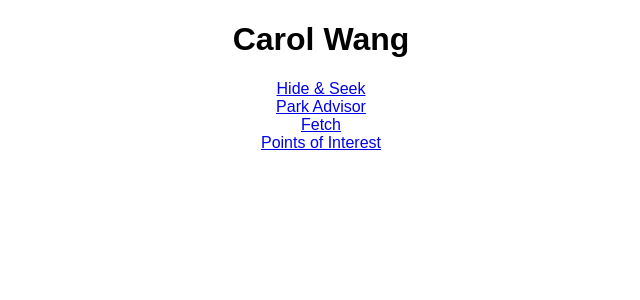
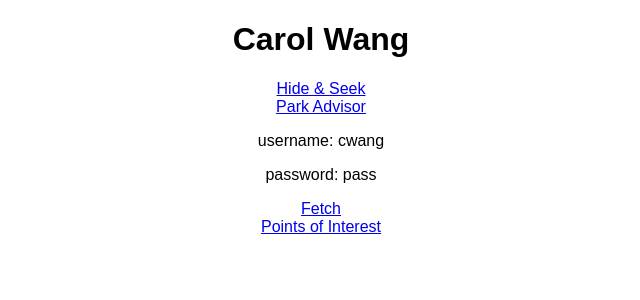
Before and after one commit to carolmwang/personal-page, a React (Create React App) app: page / in a window 1280 px wide. Shown: the top 300 px of the page, without its empty margins (319-959 px from the left). Built offline with nearby package versions, Linux system fonts and the light colour scheme; the HTML template or start-up script is replaced by a standard one.

Commit message:
added user pass for 2nd project

```diff
--- a/src/App.jsx
+++ b/src/App.jsx
@@ -7,6 +7,8 @@ class App extends Component {
         <h1>Carol Wang</h1>
           <div><a href="https://carolmwang.github.io/unit01Project/">Hide &amp; Seek</a></div>
           <div><a href="https://hidden-bastion-17613.herokuapp.com/auth/login">Park Advisor</a></div>
+          <p>username: cwang</p>
+          <p>password: pass</p>
           <div><a href="http://shy-loss.surge.sh">Fetch</a></div>
           <div><a href="http://wooden-soup.surge.sh/">Points of Interest</a></div>
       </div>
```
